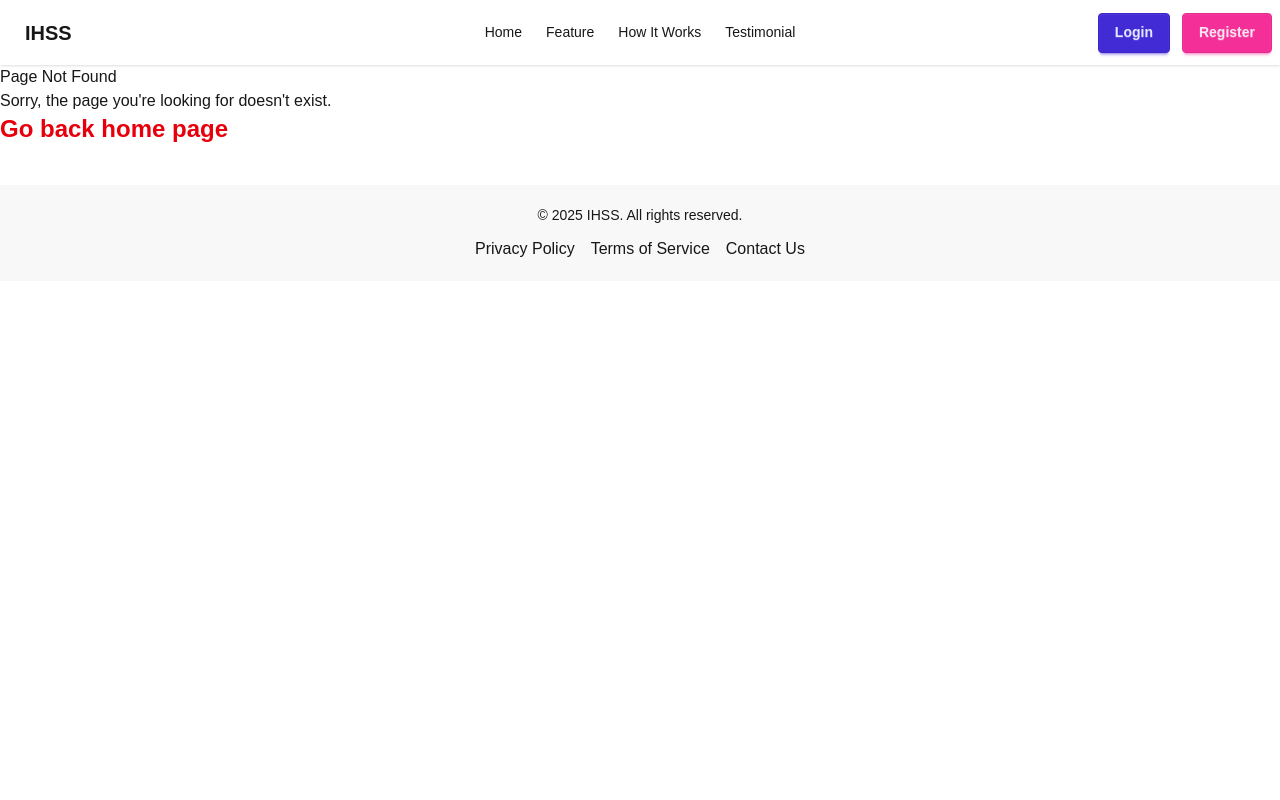
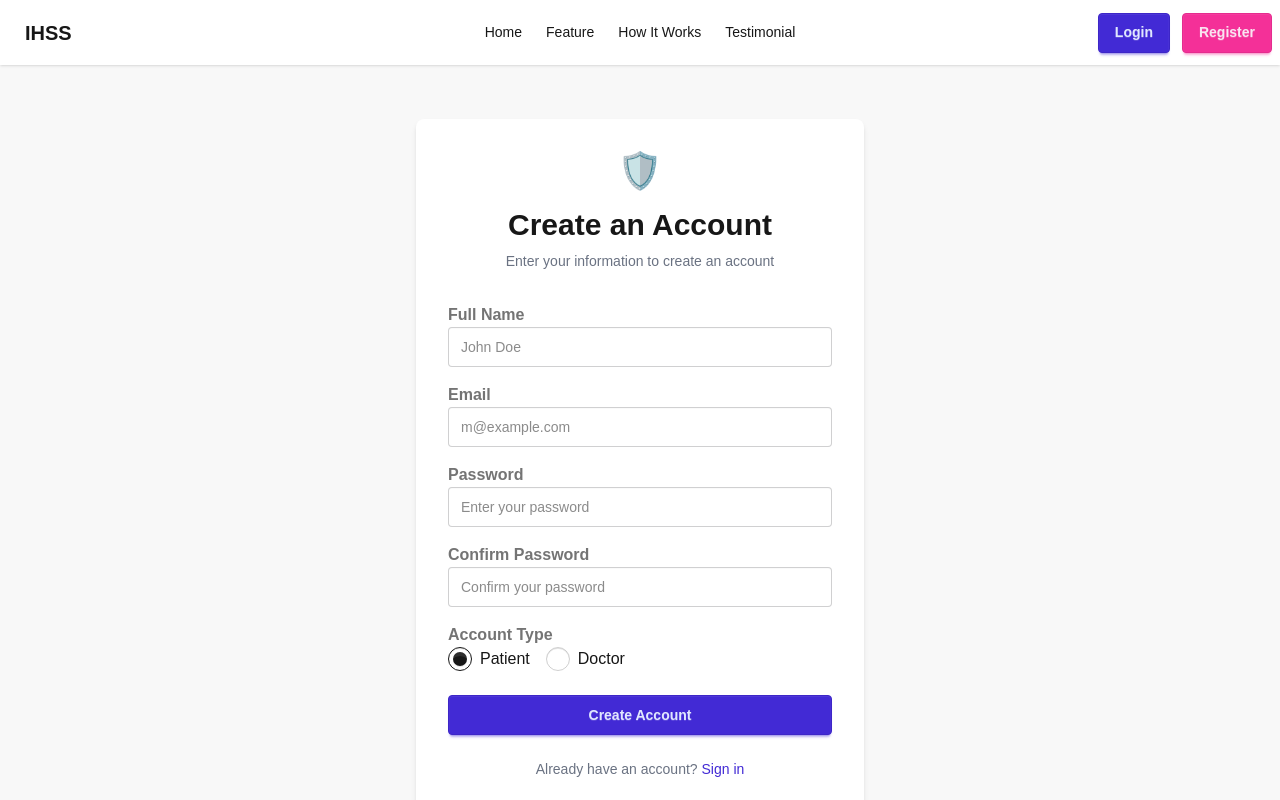
Before and after one commit to rifat3790/Integrated-Healthcare-Support-System-IHSS-, a Next.js app: page /Register in a window 1280 px wide. Before the commit this address had no page. Shown: the top 800 px of the page. Built offline with nearby package versions, Linux system fonts and the light colour scheme.

Commit message:
added login and register page

```diff
--- /dev/null
+++ b/app/Login/page.js
@@ -0,0 +1,121 @@
+"use client"; // Mark this file as a client component
+
+import React, { useState, useRef } from "react";
+
+const LoginPage = () => {
+  const [activeTab, setActiveTab] = useState("credentials"); // State to manage active tab
+  const videoRef = useRef(null); // Ref for the video element
+
+  const handleFaceVerification = () => {
+    setActiveTab("face-verification"); // Set the active tab to "face-verification"
+
+    // Access the camera
+    navigator.mediaDevices
+      .getUserMedia({ video: true })
+      .then((stream) => {
+        if (videoRef.current) {
+          videoRef.current.srcObject = stream;
+          videoRef.current.play();
+        }
+      })
+      .catch((err) => {
+        console.error("Error accessing the camera:", err);
+      });
+  };
+
+  return (
+    <div className="min-h-screen flex items-center justify-center bg-base-200">
+      <div className="w-full max-w-md p-8 bg-base-100 rounded-lg shadow-md">
+        {/* Header Section */}
+        <div className="text-center mb-8">
+          <div className="text-4xl text-primary mb-4">🔒</div>
+          <h2 className="text-3xl font-bold">Welcome Back</h2>
+          <p className="text-sm text-gray-500 mt-2">
+            Sign in to your account to continue
+          </p>
+        </div>
+
+        {/* Tabs Section */}
+        <div role="tablist" className="tabs tabs-boxed mb-6">
+          <button
+            role="tab"
+            className={`tab ${activeTab === "credentials" ? "tab-active" : ""}`}
+            onClick={() => setActiveTab("credentials")}
+          >
+            Credentials
+          </button>
+          <button
+            role="tab"
+            className={`tab ${
+              activeTab === "face-verification" ? "tab-active" : ""
+            }`}
+            onClick={handleFaceVerification}
+          >
+            Face Verification
+          </button>
+        </div>
+
+        {/* Content Based on Active Tab */}
+        {activeTab === "credentials" && (
+          <form>
+            <div className="form-control mb-4">
+              <label className="label">
+                <span className="label-text font-semibold">Email</span>
+              </label>
+              <input
+                type="email"
+                placeholder="m@example.com"
+                className="input input-bordered w-full"
+              />
+            </div>
+
+            <div className="form-control mb-4">
+              <label className="label flex justify-between">
+                <span className="label-text font-semibold">Password</span>
+                <a
+                  href="#"
+                  className="text-sm text-primary hover:underline"
+                >
+                  Forgot password?
+                </a>
+              </label>
+              <input
+                type="password"
+                placeholder="Enter your password"
+                className="input input-bordered w-full"
+              />
+            </div>
+
+            <button type="submit" className="btn btn-primary w-full mt-4">
+              Sign In
+            </button>
+          </form>
+        )}
+
+        {activeTab === "face-verification" && (
+          <div className="flex flex-col items-center">
+            <p className="text-sm text-gray-500 mb-4">
+              Please position your face in front of the camera for verification.
+            </p>
+            <video
+              ref={videoRef}
+              className="w-full h-64 bg-black rounded-lg"
+              autoPlay
+              muted
+            ></video>
+          </div>
+        )}
+
+        {/* Footer Section */}
+        <p className="text-center text-sm text-gray-500 mt-6">
+          Don't have an account?{" "}
+          <a className="text-primary hover:underline" href="/Register">
+            Sign up
+          </a>
+        </p>
+      </div>
+    </div>
+  );
+};
+
+export default LoginPage;
--- /dev/null
+++ b/app/Register/page.js
@@ -0,0 +1,168 @@
+"use client";
+
+import React, { useState } from "react";
+import Link from "next/link";
+import { useRouter } from "next/navigation";
+
+const RegisterPage = () => {
+  const router = useRouter();
+  const [isLoading, setIsLoading] = useState(false);
+  const [userType, setUserType] = useState("patient");
+
+  const handleRegister = async (e) => {
+    e.preventDefault();
+    setIsLoading(true);
+
+    // Simulate registration - in a real app, you would call your API
+    setTimeout(() => {
+      setIsLoading(false);
+      router.push("/dashboard");
+    }, 1000);
+  };
+
+  return (
+    <div className="min-h-screen flex items-center justify-center bg-base-200">
+      <div className="w-full max-w-md p-8 bg-base-100 rounded-lg shadow-md">
+        {/* Header Section */}
+        <div className="text-center mb-8">
+          <div className="text-4xl text-primary mb-4">🛡️</div>
+          <h2 className="text-3xl font-bold">Create an Account</h2>
+          <p className="text-sm text-gray-500 mt-2">
+            Enter your information to create an account
+          </p>
+        </div>
+
+        {/* Registration Form */}
+        <form onSubmit={handleRegister}>
+          <div className="space-y-4">
+            <div className="form-control">
+              <label htmlFor="name" className="label">
+                <span className="label-text font-semibold">Full Name</span>
+              </label>
+              <input
+                id="name"
+                type="text"
+                placeholder="John Doe"
+                className="input input-bordered w-full"
+                required
+              />
+            </div>
+
+            <div className="form-control">
+              <label htmlFor="email" className="label">
+                <span className="label-text font-semibold">Email</span>
+              </label>
+              <input
+                id="email"
+                type="email"
+                placeholder="m@example.com"
+                className="input input-bordered w-full"
+                required
+              />
+            </div>
+
+            <div className="form-control">
+              <label htmlFor="password" className="label">
+                <span className="label-text font-semibold">Password</span>
+              </label>
+              <input
+                id="password"
+                type="password"
+                placeholder="Enter your password"
+                className="input input-bordered w-full"
+                required
+              />
+            </div>
+
+            <div className="form-control">
+              <label htmlFor="confirm-password" className="label">
+                <span className="label-text font-semibold">Confirm Password</span>
+              </label>
+              <input
+                id="confirm-password"
+                type="password"
+                placeholder="Confirm your password"
+                className="input input-bordered w-full"
+                required
+              />
+            </div>
+
+            <div className="form-control">
+              <label className="label">
+                <span className="label-text font-semibold">Account Type</span>
+              </label>
+              <div className="flex items-center space-x-4">
+                <label className="flex items-center space-x-2">
+                  <input
+                    type="radio"
+                    name="accountType"
+                    value="patient"
+                    checked={userType === "patient"}
+                    onChange={() => setUserType("patient")}
+                    className="radio"
+                  />
+                  <span>Patient</span>
+                </label>
+                <label className="flex items-center space-x-2">
+                  <input
+                    type="radio"
+                    name="accountType"
+                    value="doctor"
+                    checked={userType === "doctor"}
+                    onChange={() => setUserType("doctor")}
+                    className="radio"
+                  />
+                  <span>Doctor</span>
+                </label>
+              </div>
+            </div>
+
+            {userType === "doctor" && (
+              <div className="form-control">
+                <label htmlFor="specialty" className="label">
+                  <span className="label-text font-semibold">Specialty</span>
+                </label>
+                <select
+                  id="specialty"
+                  className="select select-bordered w-full"
+                  required
+                >
+                  <option value="" disabled selected>
+                    Select specialty
+                  </option>
+                  <option value="cardiology">Cardiology</option>
+                  <option value="dermatology">Dermatology</option>
+                  <option value="neurology">Neurology</option>
+                  <option value="orthopedics">Orthopedics</option>
+                  <option value="pediatrics">Pediatrics</option>
+                  <option value="psychiatry">Psychiatry</option>
+                  <option value="general">General Practice</option>
+                </select>
+              </div>
+            )}
+          </div>
+
+          <button
+            type="submit"
+            className={`btn btn-primary w-full mt-6 ${
+              isLoading ? "loading" : ""
+            }`}
+            disabled={isLoading}
+          >
+            {isLoading ? "Creating account..." : "Create Account"}
+          </button>
+        </form>
+
+        {/* Footer Section */}
+        <p className="text-center text-sm text-gray-500 mt-6">
+          Already have an account?{" "}
+          <Link href="/Login" className="text-primary hover:underline">
+            Sign in
+          </Link>
+        </p>
+      </div>
+    </div>
+  );
+};
+
+export default RegisterPage;
--- a/app/layout.js
+++ b/app/layout.js
@@ -79,10 +79,10 @@ export default function RootLayout({ children }) {
             </div>
             <div className="navbar-end">
               <div className="hidden lg:flex gap-3">
-                <Link href="/login">
+                <Link href="/Login">
                   <button className="btn btn-primary">Login</button>
                 </Link>
-                <Link href="/register">
+                <Link href="/Register">
                   <button className="btn btn-secondary">Register</button>
                 </Link>
               </div>
```
